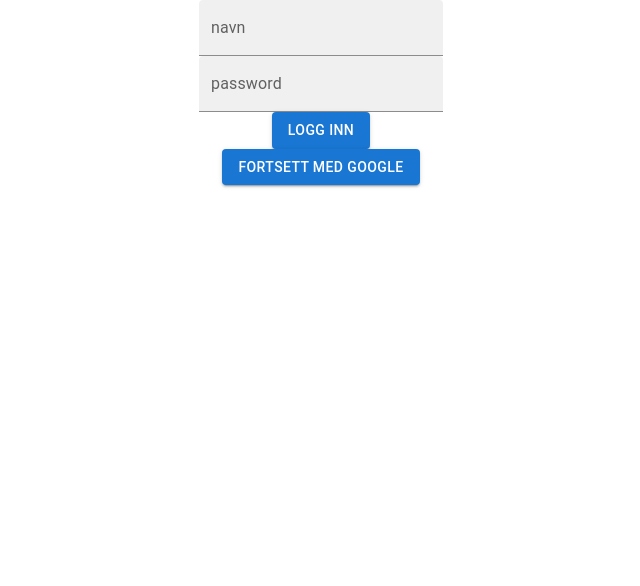
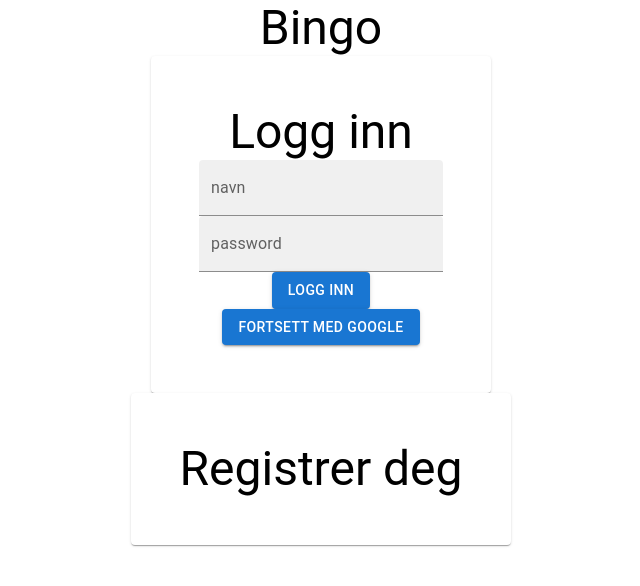
Before and after one commit to magnus-schj/bingo, a React (Vite) app: page / in a window 1280 px wide. Shown: the top 586 px of the page, without its empty margins (319-959 px from the left). Built offline with nearby package versions, Linux system fonts and the light colour scheme; no server answers.

Commit message:
sign in and sign up moved to own components, styling

```diff
--- a/src/App.tsx
+++ b/src/App.tsx
@@ -2,11 +2,8 @@ import { onAuthStateChanged, Unsubscribe } from "firebase/auth";
 import { useEffect } from "react";
 import { useAppDispatch, useAppSelector } from "./App/hookts";
 import SignedIn from "./components/SignedIn/SignedIn.component";
-import SignIn from "./components/SignIn/SignIn.component";
-import {
-  setBoard,
-  setCurrentUser,
-} from "./features/currentUser/currentUser.slice";
+import SignInAndSignUp from "./components/SignInAndSignUp/SignInAndSignUp.component";
+import { setCurrentUser } from "./features/currentUser/currentUser.slice";
 import { auth } from "./firebase/firebase.utils";
 
 function App() {
@@ -27,7 +24,7 @@ function App() {
   }, [auth.currentUser]);
   return (
     <div className="App">
-      {currentUserSlice.userInfo ? <SignedIn /> : <SignIn />}
+      {currentUserSlice.userInfo ? <SignedIn /> : <SignInAndSignUp />}
     </div>
   );
 }
--- a/src/components/Board/Board.component.tsx
+++ b/src/components/Board/Board.component.tsx
@@ -14,10 +14,10 @@ const Board: FC<Props> = () => {
     <div>
       <ul>
         {currentUserSlice.board &&
-          currentUserSlice.board.map((row: Square[]) => (
-            <div className="row">
-              {row.map((square) => (
-                <SquareComponent event={square.event} />
+          currentUserSlice.board.map((row: Square[], i) => (
+            <div key={i} className="row">
+              {row.map(({ event, id }) => (
+                <SquareComponent key={id} event={event} />
               ))}
             </div>
           ))}
--- a/src/components/SignIn/SignIn.component.tsx
+++ b/src/components/SignIn.component.tsx
@@ -1,19 +1,18 @@
+import { Card, Typography, TextField, Button } from "@mui/material";
 import React, { FC } from "react";
-import { useForm } from "../../customHooks";
-
-import "./SignIn.styles.css";
-import { Button, TextField } from "@mui/material";
-import { signInWithGoogle } from "../../firebase/firebase.utils";
+import { useForm } from "../customHooks";
+import { signInWithGoogle } from "../firebase/firebase.utils";
 
 interface Props {}
 
 const SignIn: FC<Props> = () => {
   const initialState = { name: "", password: "" };
-
   const [values, handleChange, setValues] = useForm(initialState);
-
   return (
-    <div className="root">
+    <Card className="form-container">
+      <Typography variant="h3" color="initial">
+        Logg inn
+      </Typography>
       <TextField
         variant="filled"
         // values
@@ -36,7 +35,7 @@ const SignIn: FC<Props> = () => {
       <Button variant="contained" onClick={() => signInWithGoogle()}>
         Fortsett med Google
       </Button>
-    </div>
+    </Card>
   );
 };
 
--- a/src/components/SignIn/SignIn.styles.css
+++ /dev/null
@@ -1,6 +0,0 @@
-.root {
-  display: flex;
-  flex-direction: column;
-  align-items: center;
-  justify-content: center;
-}
--- /dev/null
+++ b/src/components/SignInAndSignUp/SignInAndSignUp.component.tsx
@@ -0,0 +1,23 @@
+import React, { FC } from "react";
+
+import "./SignInAndSignUp.styles.css";
+import { Button, Card, TextField, Typography } from "@mui/material";
+import { signInWithGoogle } from "../../firebase/firebase.utils";
+import SignUp from "../SignUp.component";
+import SignIn from "../SignIn.component";
+
+interface Props {}
+
+const SignInAndSignUp: FC<Props> = () => {
+  return (
+    <div className="sign-in-and-sign-up">
+      <Typography variant="h3" color="initial">
+        Bingo
+      </Typography>
+      <SignIn />
+      <SignUp />
+    </div>
+  );
+};
+
+export default SignInAndSignUp;
--- /dev/null
+++ b/src/components/SignInAndSignUp/SignInAndSignUp.styles.css
@@ -0,0 +1,14 @@
+.sign-in-and-sign-up {
+  display: flex;
+  flex-direction: column;
+  align-items: center;
+  justify-content: center;
+}
+
+.form-container {
+  display: flex;
+  flex-direction: column;
+  align-items: center;
+  justify-content: center;
+  padding: 3rem;
+}
--- /dev/null
+++ b/src/components/SignUp.component.tsx
@@ -0,0 +1,17 @@
+import React, { FC } from "react";
+
+import { Card, Typography } from "@mui/material";
+
+interface Props {}
+
+const SignUp: FC<Props> = () => {
+  return (
+    <Card className="form-container">
+      <Typography variant="h3" color="initial">
+        Registrer deg
+      </Typography>
+    </Card>
+  );
+};
+
+export default SignUp;
--- a/src/components/SignedIn/SignedIn.component.tsx
+++ b/src/components/SignedIn/SignedIn.component.tsx
@@ -14,7 +14,6 @@ interface Props {}
 const SignedIn: FC<Props> = () => {
   const dispatch = useAppDispatch();
 
-  const currentUserSlice = useAppSelector((state) => state.currentUser);
   useEffect(() => {
     // listener for board
     let unsub: null | Unsubscribe = null;
@@ -39,8 +38,6 @@ const SignedIn: FC<Props> = () => {
     <div>
       <AppBar position="fixed" color="primary">
         <Toolbar>
-          <Typography variant="h6">App Bar</Typography>
-
           <Button
             variant="contained"
             color="secondary"
```
